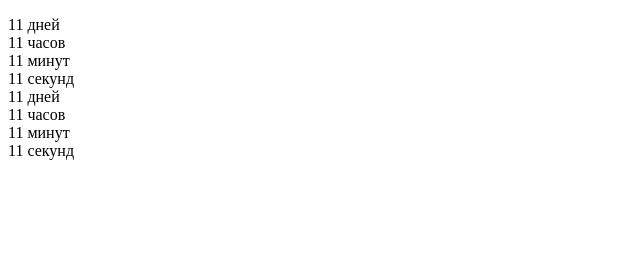
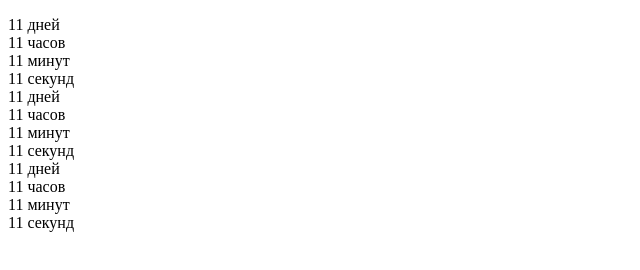
Before and after one commit to IvettaDashkova/goit-js-hw-11-timer, a website: page src/index.html in a window 1280 px wide. Shown: the whole page, without its empty margins (0-640 px from the left). Drawn offline with Linux system fonts and the light colour scheme.

Commit message:
исправляет баги

```diff
--- a/src/index.html
+++ b/src/index.html
@@ -50,6 +50,27 @@
       <span class="label">секунд</span>
     </div>
   </div>
+  <div class="timer" id="timer-3">
+    <div class="field">
+      <span class="value" data-value="days">11</span>
+      <span class="label">дней</span>
+    </div>
+
+    <div class="field">
+      <span class="value" data-value="hours">11</span>
+      <span class="label">часов</span>
+    </div>
+
+    <div class="field">
+      <span class="value" data-value="mins">11</span>
+      <span class="label">минут</span>
+    </div>
+
+    <div class="field">
+      <span class="value" data-value="secs">11</span>
+      <span class="label">секунд</span>
+    </div>
+  </div>
 
   </body>
 </html>
```
Also changed, not shown: src/js/timer.js (+10 -3 lines).
